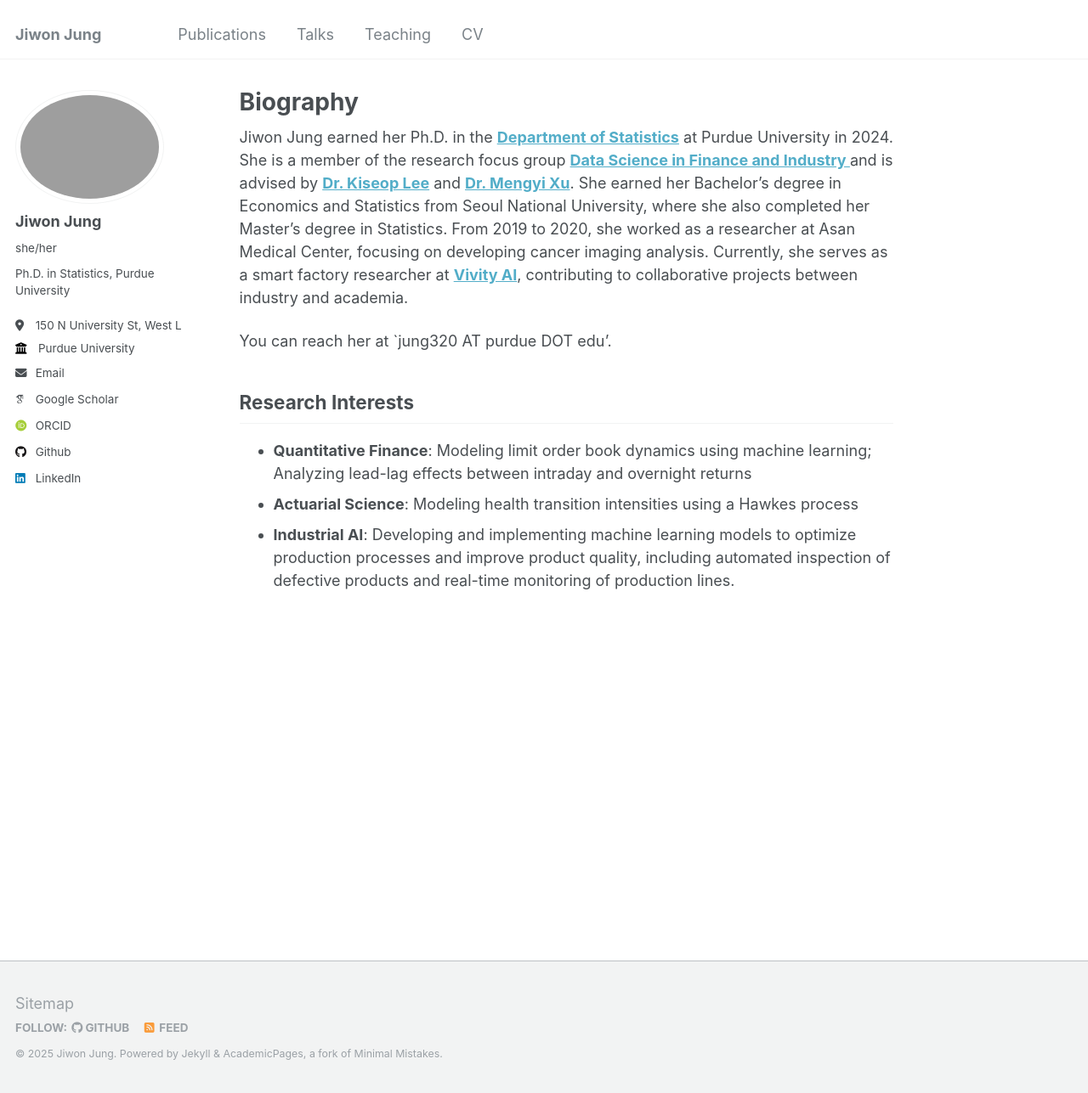
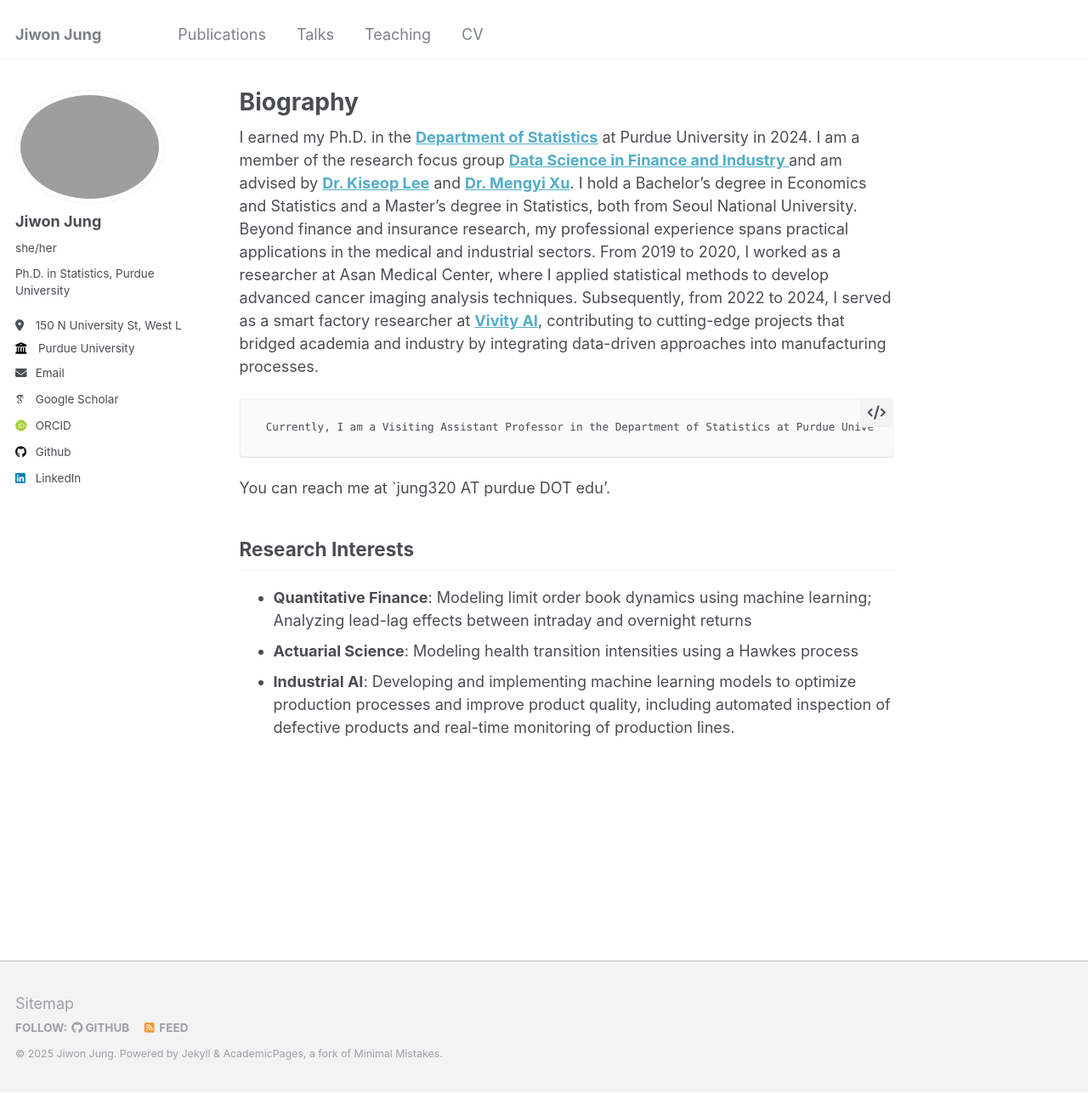
Before and after one commit to jiwon-jung/jiwon-jung.github.io, a Jekyll site: the page built from _pages/about.md, in a window 1280 px wide and 1287 px high. Shown: the whole window at 85% size. Built offline with Jekyll 4.4.1, drawn with Linux system fonts in a browser that asks for light colours; some web fonts are replaced.

Commit message:
Update about.md

```diff
--- a/_pages/about.md
+++ b/_pages/about.md
@@ -7,10 +7,12 @@ redirect_from:
   - /about.html
 ---
 
-Jiwon Jung earned her Ph.D. in the <a href="https://www.stat.purdue.edu/" target="_blank"><b>Department of Statistics</b></a> at Purdue University in 2024. She is a member of the research focus group <a href="https://sites.google.com/view/purdue-dsfi/home" target="_blank"> <b>Data Science in Finance and Industry </b></a> and is advised by <a href="https://www.stat.purdue.edu/~kiseop/" target="_blank"><b>Dr. Kiseop Lee</b></a> and <a href="https://sites.google.com/view/mxu/home?_ga=2.50296166.1710331856.1676529185-1031281822.1663908437" target="_blank"><b> Dr. Mengyi Xu</b></a>.
-     She earned her Bachelor’s degree in Economics and Statistics from Seoul National University, where she also completed her Master’s degree in Statistics. From 2019 to 2020, she worked as a researcher at Asan Medical Center, focusing on developing cancer imaging analysis. Currently, she serves as a smart factory researcher at <a href="https://vivity.ai/" target="_blank"><b>Vivity AI</b></a>, contributing to collaborative projects between industry and academia.
+I earned my Ph.D. in the <a href="https://www.stat.purdue.edu/" target="_blank"><b>Department of Statistics</b></a> at Purdue University in 2024. I am a member of the research focus group <a href="https://sites.google.com/view/purdue-dsfi/home" target="_blank"> <b>Data Science in Finance and Industry </b></a> and am advised by <a href="https://www.stat.purdue.edu/~kiseop/" target="_blank"><b>Dr. Kiseop Lee</b></a> and <a href="https://sites.google.com/view/mxu/home?_ga=2.50296166.1710331856.1676529185-1031281822.1663908437" target="_blank"><b> Dr. Mengyi Xu</b></a>.
+     I hold a Bachelor’s degree in Economics and Statistics and a Master’s degree in Statistics, both from Seoul National University. Beyond finance and insurance research, my professional experience spans practical applications in the medical and industrial sectors. From 2019 to 2020, I worked as a researcher at Asan Medical Center, where I applied statistical methods to develop advanced cancer imaging analysis techniques. Subsequently, from 2022 to 2024, I served as a smart factory researcher at <a href="https://vivity.ai/" target="_blank"><b>Vivity AI</b></a>, contributing to cutting-edge projects that bridged academia and industry by integrating data-driven approaches into manufacturing processes.
 
-You can reach her at `jung320 AT purdue DOT edu'.
+     Currently, I am a Visiting Assistant Professor in the Department of Statistics at Purdue University, where I actively enhance my research and teaching expertise in data science, time series analysis, and applied statistics.
+
+You can reach me at `jung320 AT purdue DOT edu'.
 
 Research Interests
 ------
```
